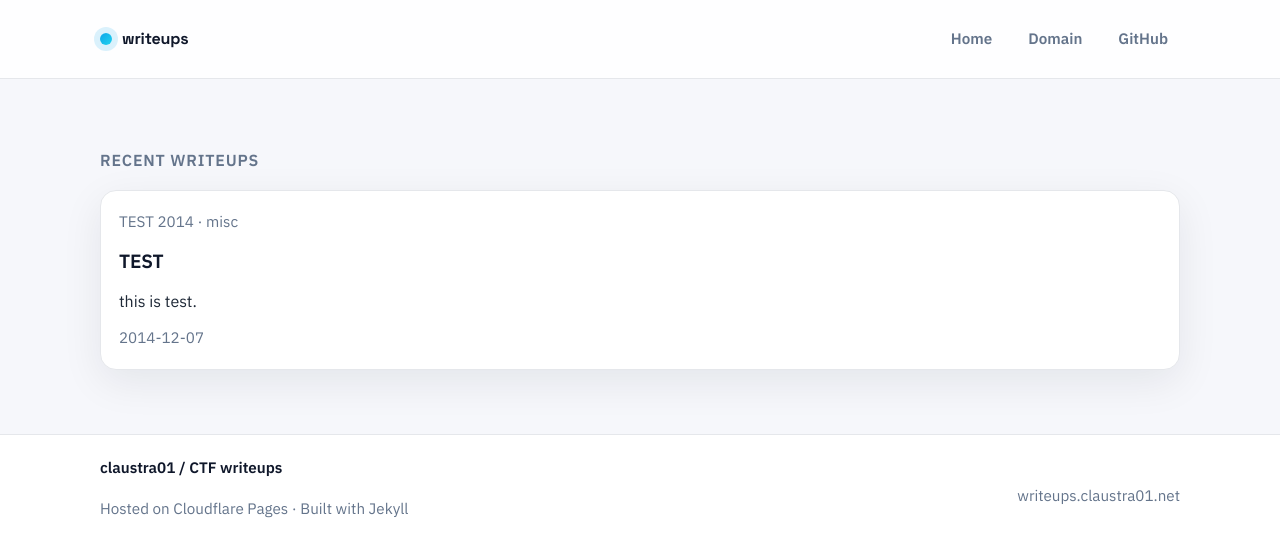
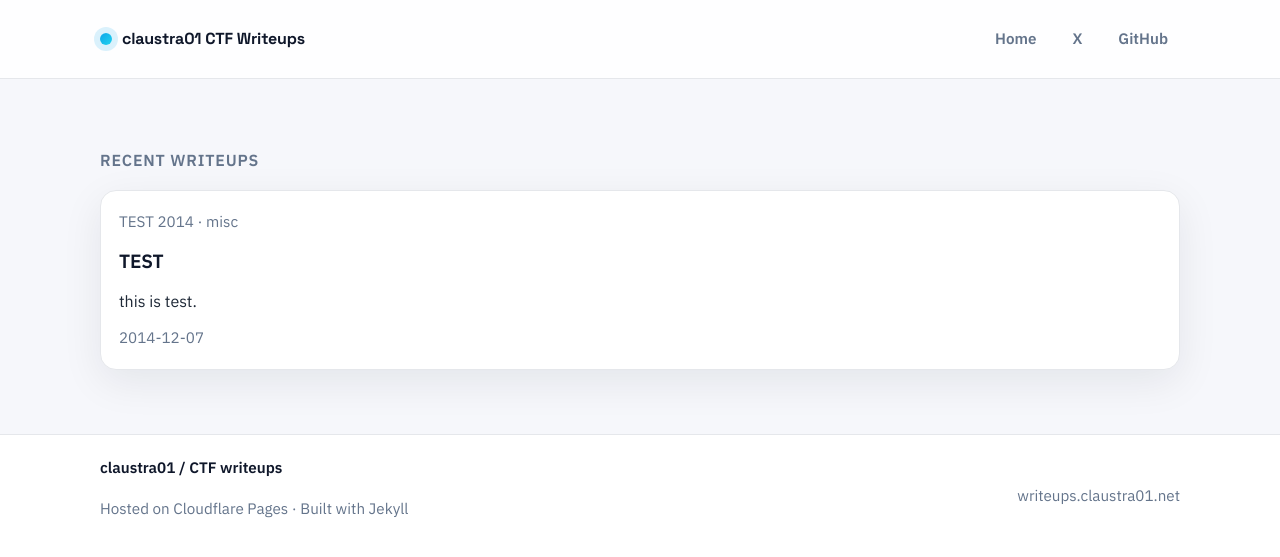
Before and after one commit to claustra01/my-ctf-writeups, a Jekyll site: the page built from index.md, in a window 1280 px wide. Shown: the top 557 px of the page. Built offline with Jekyll 4.4.1, drawn with Linux system fonts in a browser that asks for light colours.

Commit message:
chore: header and footer

```diff
--- a/_layouts/default.html
+++ b/_layouts/default.html
@@ -16,11 +16,11 @@
       <div class="container header-inner">
         <a class="brand" href="{{ '/' | relative_url }}">
           <span class="dot"></span>
-          <span class="brand-text">writeups</span>
+          <span class="brand-text">claustra01 CTF Writeups</span>
         </a>
         <nav class="nav-links">
           <a href="{{ '/' | relative_url }}">Home</a>
-          <a href="https://writeups.claustra01.net" target="_blank" rel="noopener">Domain</a>
+          <a href="https://x.com/claustra01" target="_blank" rel="noopener">X</a>
           <a href="https://github.com/claustra01" target="_blank" rel="noopener">GitHub</a>
         </nav>
       </div>
```
